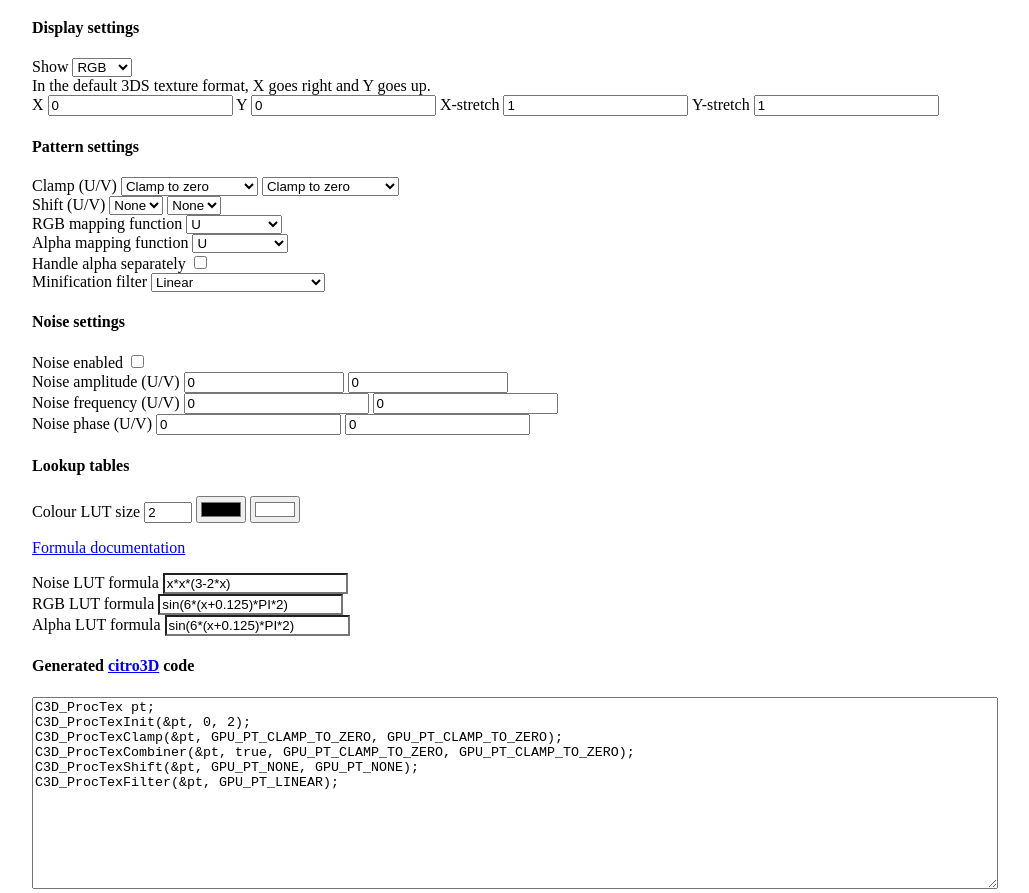
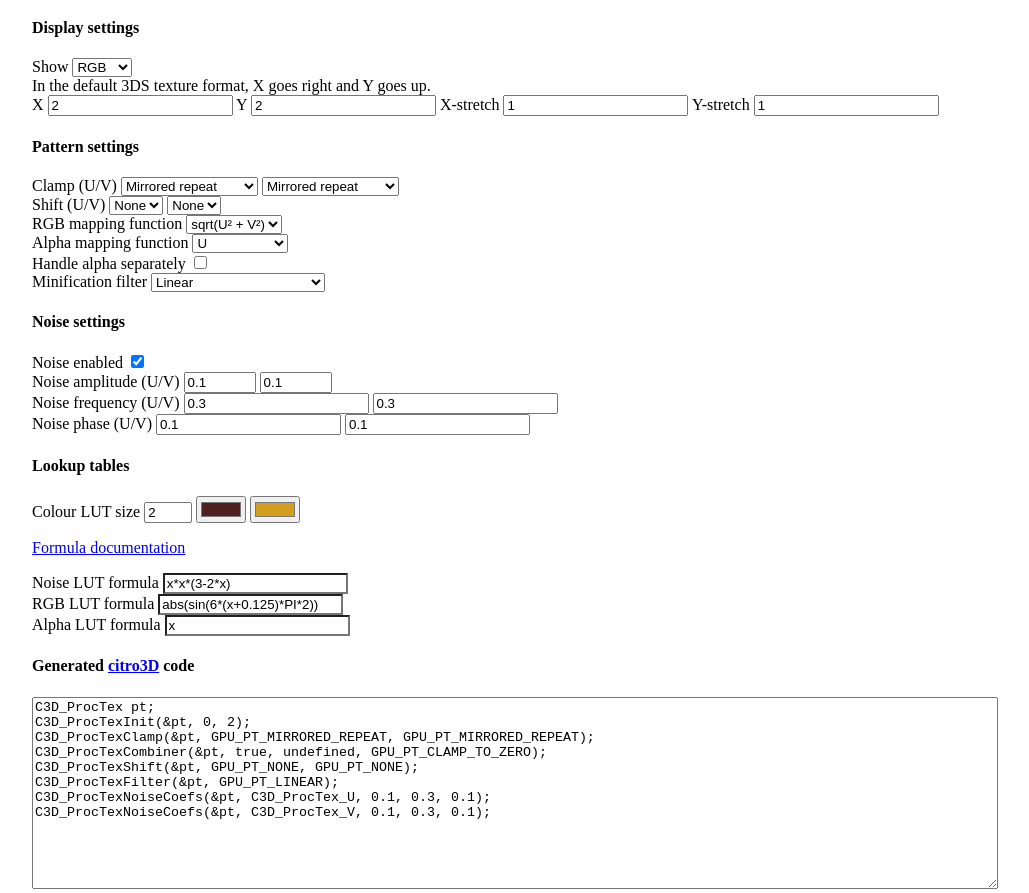
Before and after one commit to skyfloogle/proctex, a plain HTML site: page index.html in a window 1280 px wide. Shown: the part 666-1559 px from the top of the page, without its empty margins (128-1157 px from the left). Drawn offline with nearby package versions, Linux system fonts and the light colour scheme.

Commit message:
use 3ds-examples wood rings as default

```diff
--- a/index.html
+++ b/index.html
@@ -27,9 +27,9 @@
             In the default 3DS texture format, X goes right and Y goes up.
             <br>
             <label for="tcX">X</label>
-            <input type="number" value="0" step="0.5" name="tcX" id="tcX">
+            <input type="number" value="2" step="0.5" name="tcX" id="tcX">
             <label for="tcY">Y</label>
-            <input type="number" value="0" step="0.5" name="tcY" id="tcY">
+            <input type="number" value="2" step="0.5" name="tcY" id="tcY">
             <label for="tcXS">X-stretch</label>
             <input type="number" value="1" step="0.5" name="tcXS" id="tcXS">
             <label for="tcYS">Y-stretch</label>
@@ -42,14 +42,14 @@
                 <option value="0">Clamp to zero</option>
                 <option value="1">Clamp to edge</option>
                 <option value="2">Symmetrical repeat</option>
-                <option value="3">Mirrored repeat</option>
+                <option value="3" selected>Mirrored repeat</option>
                 <option value="4">Pulse</option>
             </select>
             <select name="vClamp" id="vClamp">
                 <option value="0">Clamp to zero</option>
                 <option value="1">Clamp to edge</option>
                 <option value="2">Symmetrical repeat</option>
-                <option value="3">Mirrored repeat</option>
+                <option value="3" selected>Mirrored repeat</option>
                 <option value="4">Pulse</option>
             </select>
             <br>
@@ -73,7 +73,7 @@
                 <option value="3">V²</option>
                 <option value="4">(U + V) / 2</option>
                 <option value="5">(U² + V²) / 2</option>
-                <option value="6">sqrt(U² + V²)</option>
+                <option value="6" selected>sqrt(U² + V²)</option>
                 <option value="7">Minimum</option>
                 <option value="8">Maximum</option>
                 <option value="9">Rmax</option>
@@ -110,19 +110,19 @@
         <h4>Noise settings</h4>
         <div>
             <label for="enableNoise">Noise enabled</label>
-            <input type="checkbox" name="enableNoise" id="enableNoise">
+            <input type="checkbox" name="enableNoise" id="enableNoise" checked>
             <br>
             <label for="uNoiseAmpl">Noise amplitude (U/V)</label>
-            <input type="number" value="0" step="0.000244140625" min="-7" max="7" name="uNoiseAmpl" id="uNoiseAmpl">
-            <input type="number" value="0" step="0.000244140625" min="-7" max="7" name="vNoiseAmpl" id="vNoiseAmpl">
+            <input type="number" value="0.1" step="0.1" min="-7" max="7" name="uNoiseAmpl" id="uNoiseAmpl">
+            <input type="number" value="0.1" step="0.1" min="-7" max="7" name="vNoiseAmpl" id="vNoiseAmpl">
             <br>
             <label for="uNoiseFreq">Noise frequency (U/V)</label>
-            <input type="number" value="0" step="0.0009765625" name="uNoiseFreq" id="uNoiseFreq">
-            <input type="number" value="0" step="0.0009765625" name="vNoiseFreq" id="vNoiseFreq">
+            <input type="number" value="0.3" step="0.001" name="uNoiseFreq" id="uNoiseFreq">
+            <input type="number" value="0.3" step="0.001" name="vNoiseFreq" id="vNoiseFreq">
             <br>
             <label for="uNoisePhase">Noise phase (U/V)</label>
-            <input type="number" value="0" step="0.0009765625" name="uNoisePhase" id="uNoisePhase">
-            <input type="number" value="0" step="0.0009765625" name="vNoisePhase" id="vNoisePhase">
+            <input type="number" value="0.1" step="0.01" name="uNoisePhase" id="uNoisePhase">
+            <input type="number" value="0.1" step="0.01" name="vNoisePhase" id="vNoisePhase">
             <br>
         </div>
         <h4>Lookup tables</h4>
@@ -131,8 +131,8 @@
         <input type="number" value="2" min="1" max="8" name="texWidth" id="texWidth">
         <label hidden for="texOffset">Colour LUT offset</label>
         <input hidden type="number" value="0" min="1" max="255" name="texOffset" id="texOffset">
-        <input type="color" name="colorLut0" class="colorLut" value="#000000">
-        <input type="color" name="colorLut1" class="colorLut" value="#ffffff">
+        <input type="color" name="colorLut0" class="colorLut" value="#4f1f1f">
+        <input type="color" name="colorLut1" class="colorLut" value="#d19e1f">
         <input type="color" name="colorLut2" class="colorLut">
         <input type="color" name="colorLut3" class="colorLut">
         <input type="color" name="colorLut4" class="colorLut">
@@ -145,10 +145,10 @@
         <input value="x*x*(3-2*x)" name="noiseLut" id="noiseLut">
         <br>
         <label for="rgbLut">RGB LUT formula</label>
-        <input value="sin(6*(x+0.125)*PI*2)" name="rgbLut" id="rgbLut">
+        <input value="abs(sin(6*(x+0.125)*PI*2))" name="rgbLut" id="rgbLut">
         <br>
         <label for="alphaLut">Alpha LUT formula</label>
-        <input value="sin(6*(x+0.125)*PI*2)" name="alphaLut" id="alphaLut">
+        <input value="x" name="alphaLut" id="alphaLut">
 
         <div hidden>
             <div hidden> <!-- not supported in citro3d -->
```
